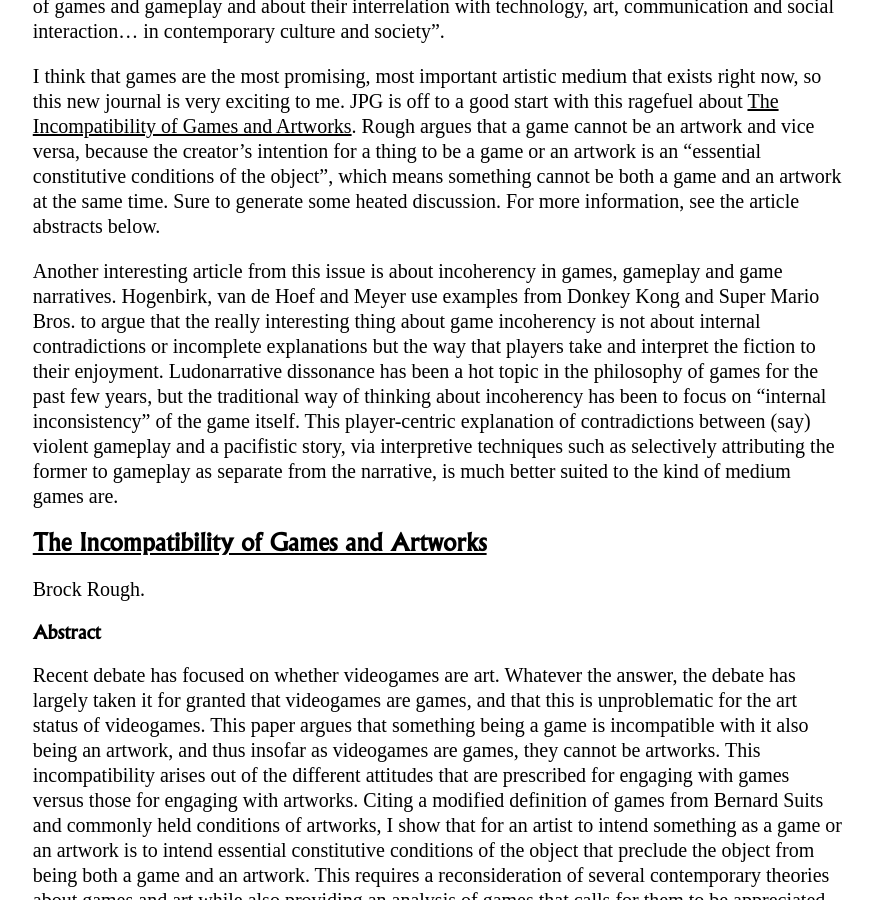
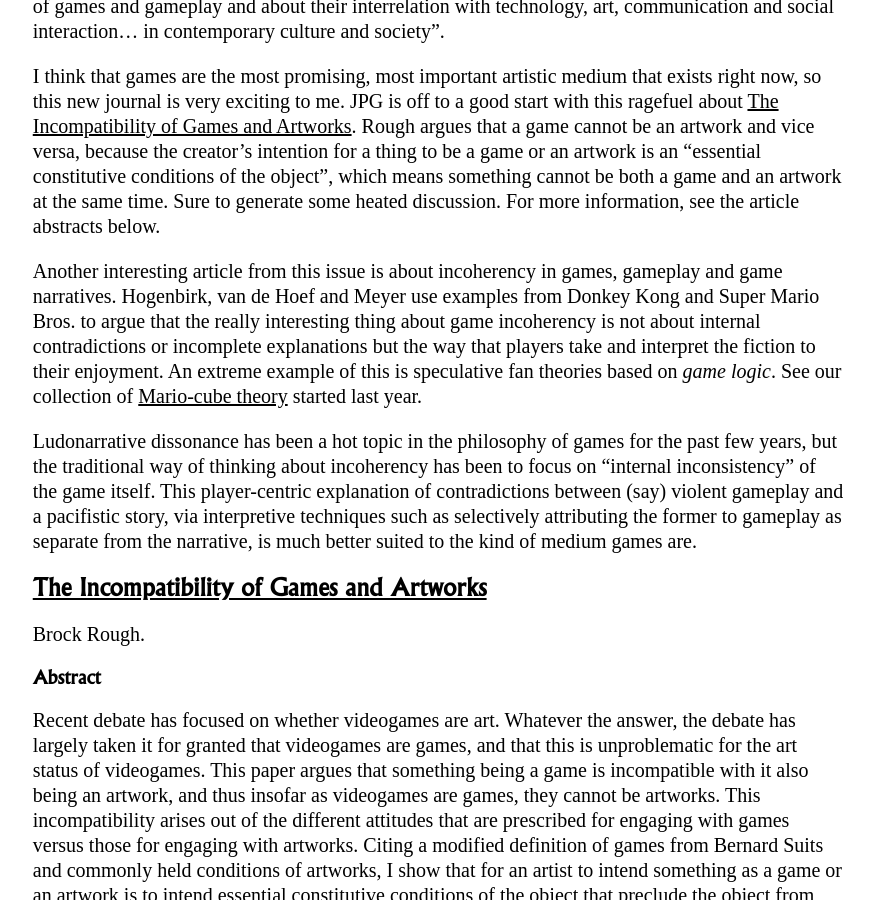
Before and after one commit to FraserThompson/PhilosophersMeme, a Jekyll site: the page built from _posts/2019-03-01-the-journal-of-the-philosophy-of-games.markdown, in a window 1280 px wide and 900 px high, scrolled down 891 px. Shown: the whole window, without its empty margins (201-1074 px from the left). Built offline with Jekyll 4.4.1, drawn with Linux system fonts in a browser that asks for light colours; nearby versions of some CDN libraries; some web fonts are replaced; library files that are not in the unit come from our copies.

Commit message:
Updated The Journal Of The Philosophy Of Games

```diff
--- a/_posts/2019-03-01-the-journal-of-the-philosophy-of-games.markdown
+++ b/_posts/2019-03-01-the-journal-of-the-philosophy-of-games.markdown
@@ -27,7 +27,9 @@ The Journal of the Philosophy of Games (JPG) is a new open-access journal of phi
 
 I think that games are the most promising, most important artistic medium that exists right now, so this new journal is very exciting to me. JPG is off to a good start with this ragefuel about [The Incompatibility of Games and Artworks](https://www.journals.uio.no/index.php/JPG/article/view/2736). Rough argues that a game cannot be an artwork and vice versa, because the creator's intention for a thing to be a game or an artwork is an "essential constitutive conditions of the object", which means something cannot be both a game and an artwork at the same time. Sure to generate some heated discussion. For more information, see the article abstracts below.
 
-Another interesting article from this issue is about incoherency in games, gameplay and game narratives. Hogenbirk, van de Hoef and Meyer use examples from Donkey Kong and Super Mario Bros. to argue that the really interesting thing about game incoherency is not about internal contradictions or incomplete explanations but the way that players take and interpret the fiction to their enjoyment. Ludonarrative dissonance has been a hot topic in the philosophy of games for the past few years, but the traditional way of thinking about incoherency has been to focus on "internal inconsistency" of the game itself. This player-centric explanation of contradictions between (say) violent gameplay and a pacifistic story, via interpretive techniques such as selectively attributing the former to gameplay as separate from the narrative, is much better suited to the kind of medium games are.
+Another interesting article from this issue is about incoherency in games, gameplay and game narratives. Hogenbirk, van de Hoef and Meyer use examples from Donkey Kong and Super Mario Bros. to argue that the really interesting thing about game incoherency is not about internal contradictions or incomplete explanations but the way that players take and interpret the fiction to their enjoyment. An extreme example of this is speculative fan theories based on *game logic*. See our collection of [Mario-cube theory](https://www.facebook.com/media/set/?set=oa.374433316364450) started last year.
+
+Ludonarrative dissonance has been a hot topic in the philosophy of games for the past few years, but the traditional way of thinking about incoherency has been to focus on "internal inconsistency" of the game itself. This player-centric explanation of contradictions between (say) violent gameplay and a pacifistic story, via interpretive techniques such as selectively attributing the former to gameplay as separate from the narrative, is much better suited to the kind of medium games are.
 
 ## [The Incompatibility of Games and Artworks](https://www.journals.uio.no/index.php/JPG/article/view/2736)
 Brock Rough.
```
